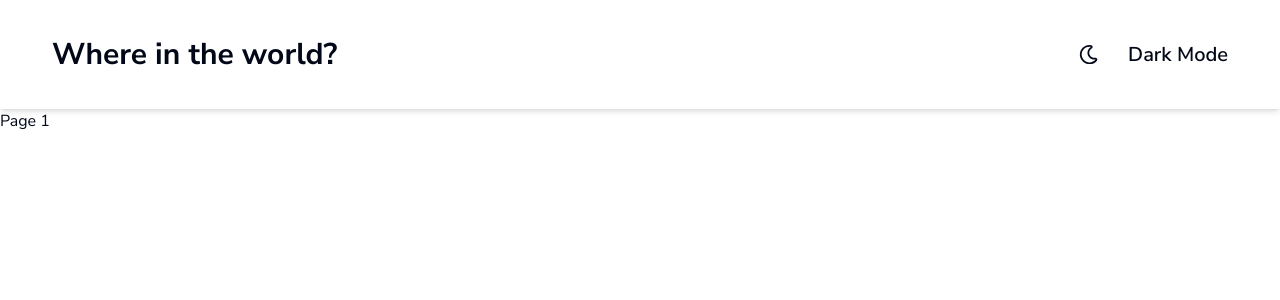
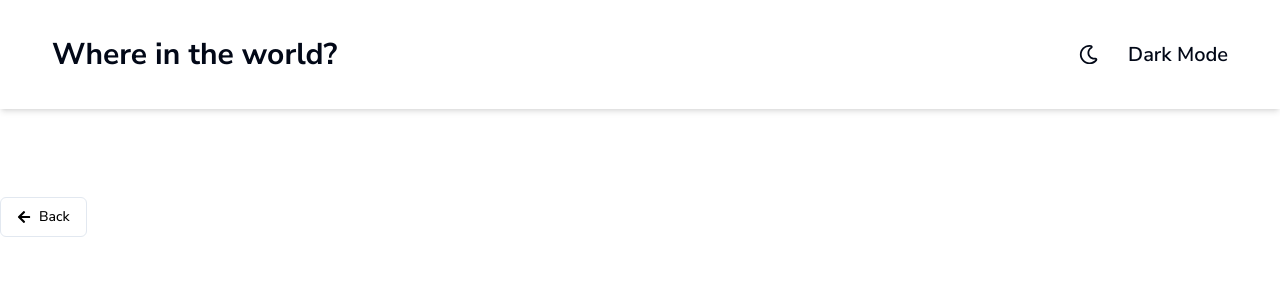
Before and after one commit to GabrielMarcC/countries, a Next.js app: page /details/country/1 in a window 1280 px wide. Shown: the top 300 px of the page. Built offline with nearby package versions, Linux system fonts and the light colour scheme.

Commit message:
feat: created back button

```diff
--- a/src/app/details/country/[slug]/page.tsx
+++ b/src/app/details/country/[slug]/page.tsx
@@ -1,3 +1,9 @@
+import { CustomButton } from "@/components/ui/custom-button";
+
 export default function Details({ params }: { params: { slug: string } }) {
-  return <div>Page {params.slug}</div>;
+  return (
+    <div className="w-full min-h-screen mt-[5.5rem]">
+      <CustomButton />
+    </div>
+  );
 }
--- /dev/null
+++ b/src/components/ui/custom-button.tsx
@@ -0,0 +1,15 @@
+import { Button } from "@/components/ui/button";
+import Link from "next/link";
+import { FaArrowLeft } from "react-icons/fa";
+
+export const CustomButton = () => {
+  return (
+    <Button
+      variant="default"
+      className="bg-white text-black flex justify-center items-center gap-2 rounded-md border"
+    >
+      <FaArrowLeft />
+      <Link href="/">Back</Link>
+    </Button>
+  );
+};
```
